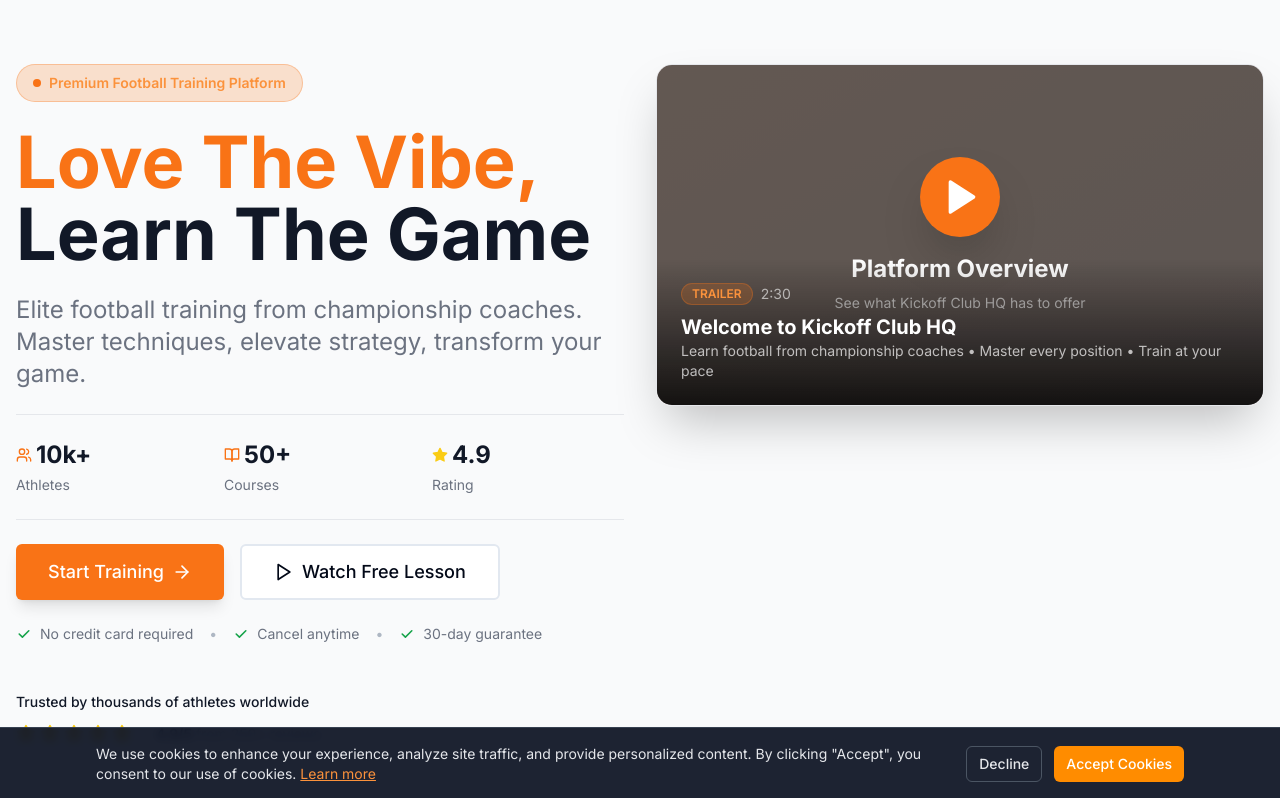
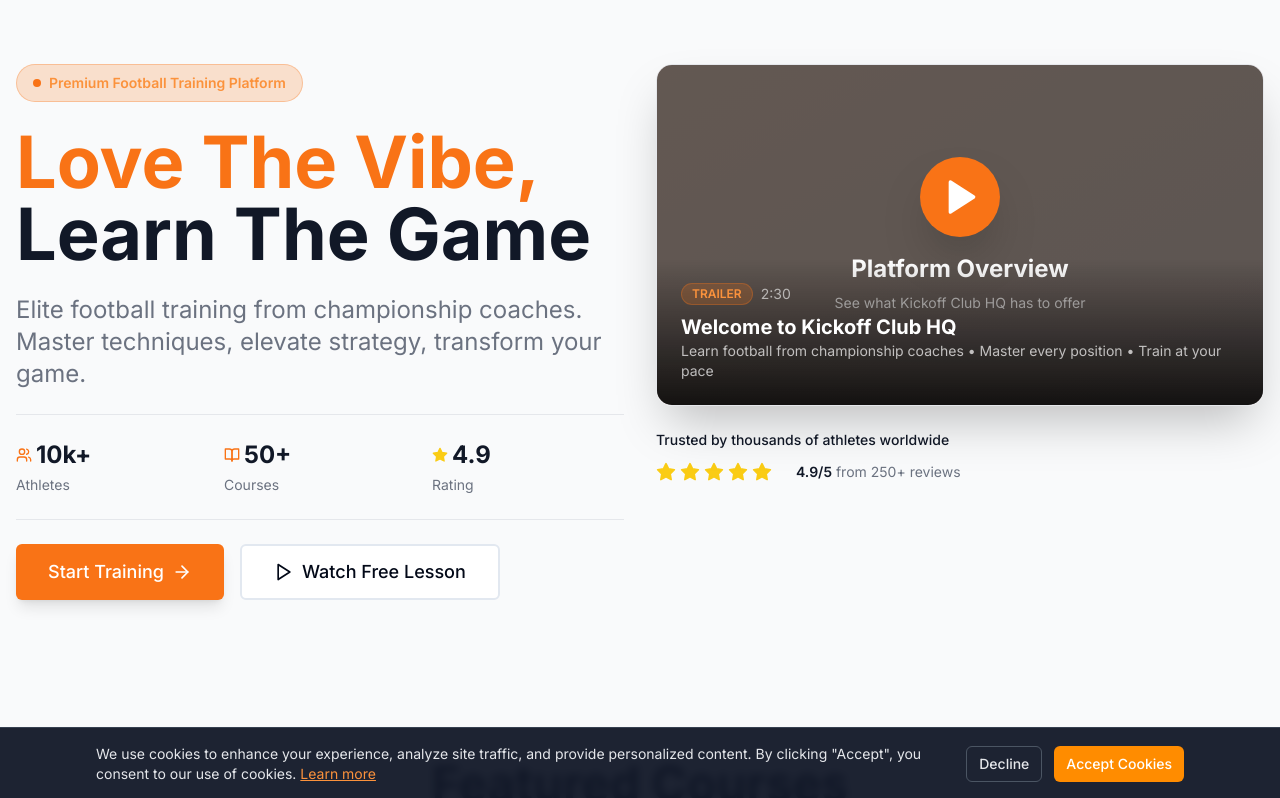
Before and after one commit to jumaanebey/Kickoff-Club-HQ, a Next.js app: page /homepage-preview in a window 1280 px wide. Shown: the top 798 px of the page. Built offline with nearby package versions, Linux system fonts and the light colour scheme; no server answers.

Commit message:
Move social proof below video, remove trust indicators from hero section

```diff
--- a/components/sections/hero-section.tsx
+++ b/components/sections/hero-section.tsx
@@ -84,51 +84,10 @@
                 </Link>
               </Button>
             </div>
-
-            {/* Trust Indicators */}
-            <div className={cn("flex flex-col sm:flex-row sm:items-center gap-4 text-sm", colors.textMuted)}>
-              <div className="flex items-center gap-2">
-                <svg className="w-4 h-4 text-green-600" fill="currentColor" viewBox="0 0 20 20">
-                  <path fillRule="evenodd" d="M16.707 5.293a1 1 0 010 1.414l-8 8a1 1 0 01-1.414 0l-4-4a1 1 0 011.414-1.414L8 12.586l7.293-7.293a1 1 0 011.414 0z" clipRule="evenodd" />
-                </svg>
-                <span>No credit card required</span>
-              </div>
-              <div className="hidden sm:block text-muted-foreground/50">•</div>
-              <div className="flex items-center gap-2">
-                <svg className="w-4 h-4 text-green-600" fill="currentColor" viewBox="0 0 20 20">
-                  <path fillRule="evenodd" d="M16.707 5.293a1 1 0 010 1.414l-8 8a1 1 0 01-1.414 0l-4-4a1 1 0 011.414-1.414L8 12.586l7.293-7.293a1 1 0 011.414 0z" clipRule="evenodd" />
-                </svg>
-                <span>Cancel anytime</span>
-              </div>
-              <div className="hidden sm:block text-muted-foreground/50">•</div>
-              <div className="flex items-center gap-2">
-                <svg className="w-4 h-4 text-green-600" fill="currentColor" viewBox="0 0 20 20">
-                  <path fillRule="evenodd" d="M16.707 5.293a1 1 0 010 1.414l-8 8a1 1 0 01-1.414 0l-4-4a1 1 0 011.414-1.414L8 12.586l7.293-7.293a1 1 0 011.414 0z" clipRule="evenodd" />
-                </svg>
-                <span>30-day guarantee</span>
-              </div>
-            </div>
-
-            {/* Social Proof */}
-            <div className="pt-6">
-              <p className={cn("text-sm font-medium mb-3", colors.text)}>Trusted by thousands of athletes worldwide</p>
-              <div className="flex items-center gap-6">
-                {/* Rating Stars */}
-                <div className="flex items-center gap-1">
-                  {[...Array(5)].map((_, i) => (
-                    <Star key={i} className="w-5 h-5 text-yellow-400 fill-yellow-400" />
-                  ))}
-                </div>
-                <div className="text-sm">
-                  <span className={cn("font-semibold", colors.text)}>4.9/5</span>
-                  <span className={colors.textMuted}> from 250+ reviews</span>
-                </div>
-              </div>
-            </div>
           </div>
 
           {/* Right Column - Platform Trailer/Overview */}
-          <div className="relative lg:order-last">
+          <div className="relative lg:order-last space-y-6">
             <div className={cn("relative aspect-video rounded-2xl overflow-hidden shadow-2xl bg-gradient-to-br from-orange-600/20 to-orange-800/20 border", colors.cardBorder)}>
               {/* Video Placeholder - Replace with actual trailer video */}
               <div className="absolute inset-0 flex items-center justify-center bg-black/60">
@@ -150,6 +109,23 @@
                 <p className="text-white/70 text-sm">Learn football from championship coaches • Master every position • Train at your pace</p>
               </div>
             </div>
+
+            {/* Social Proof below video */}
+            <div>
+              <p className={cn("text-sm font-medium mb-3", colors.text)}>Trusted by thousands of athletes worldwide</p>
+              <div className="flex items-center gap-6">
+                {/* Rating Stars */}
+                <div className="flex items-center gap-1">
+                  {[...Array(5)].map((_, i) => (
+                    <Star key={i} className="w-5 h-5 text-yellow-400 fill-yellow-400" />
+                  ))}
+                </div>
+                <div className="text-sm">
+                  <span className={cn("font-semibold", colors.text)}>4.9/5</span>
+                  <span className={colors.textMuted}> from 250+ reviews</span>
+                </div>
+              </div>
+            </div>
           </div>
         </div>
 
```
